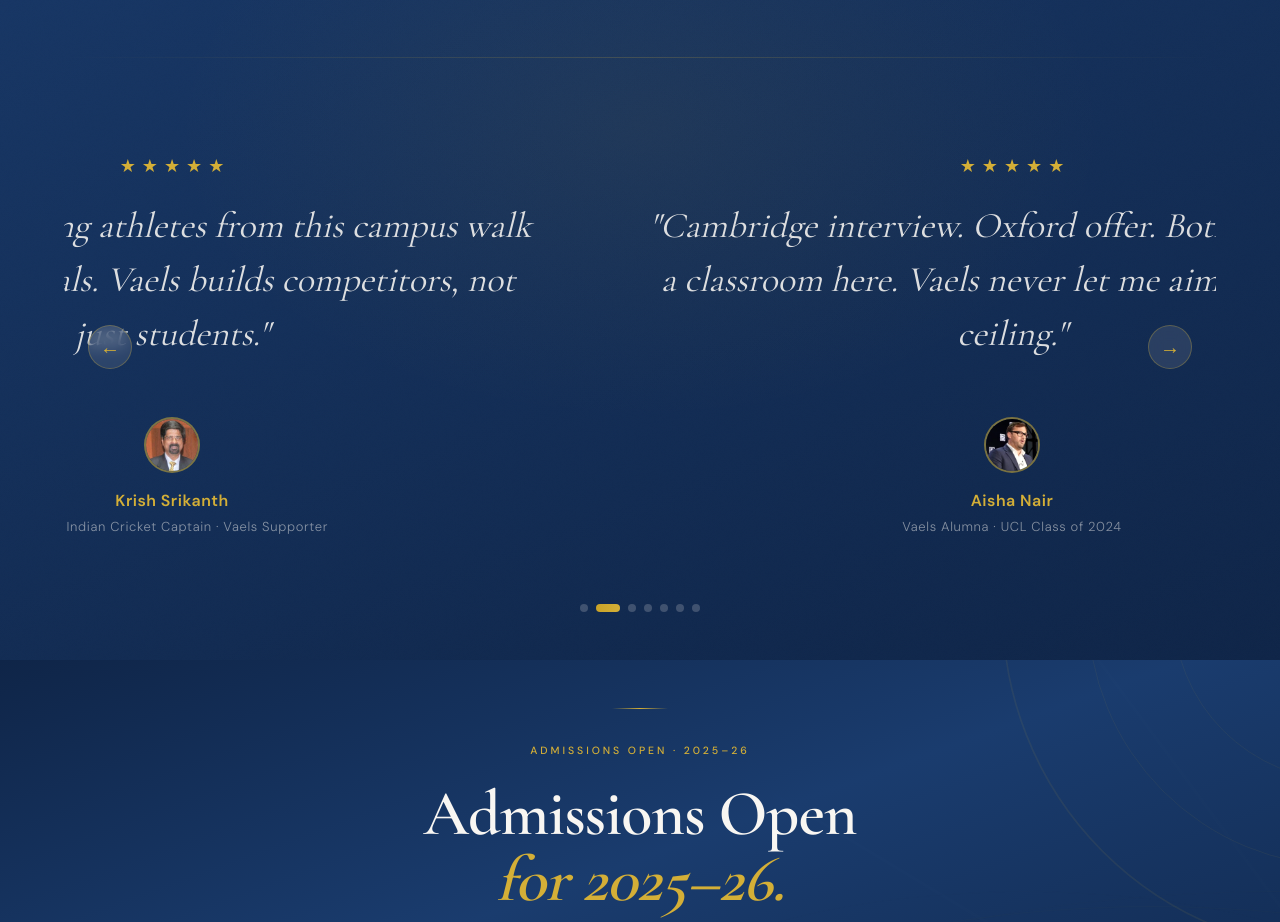
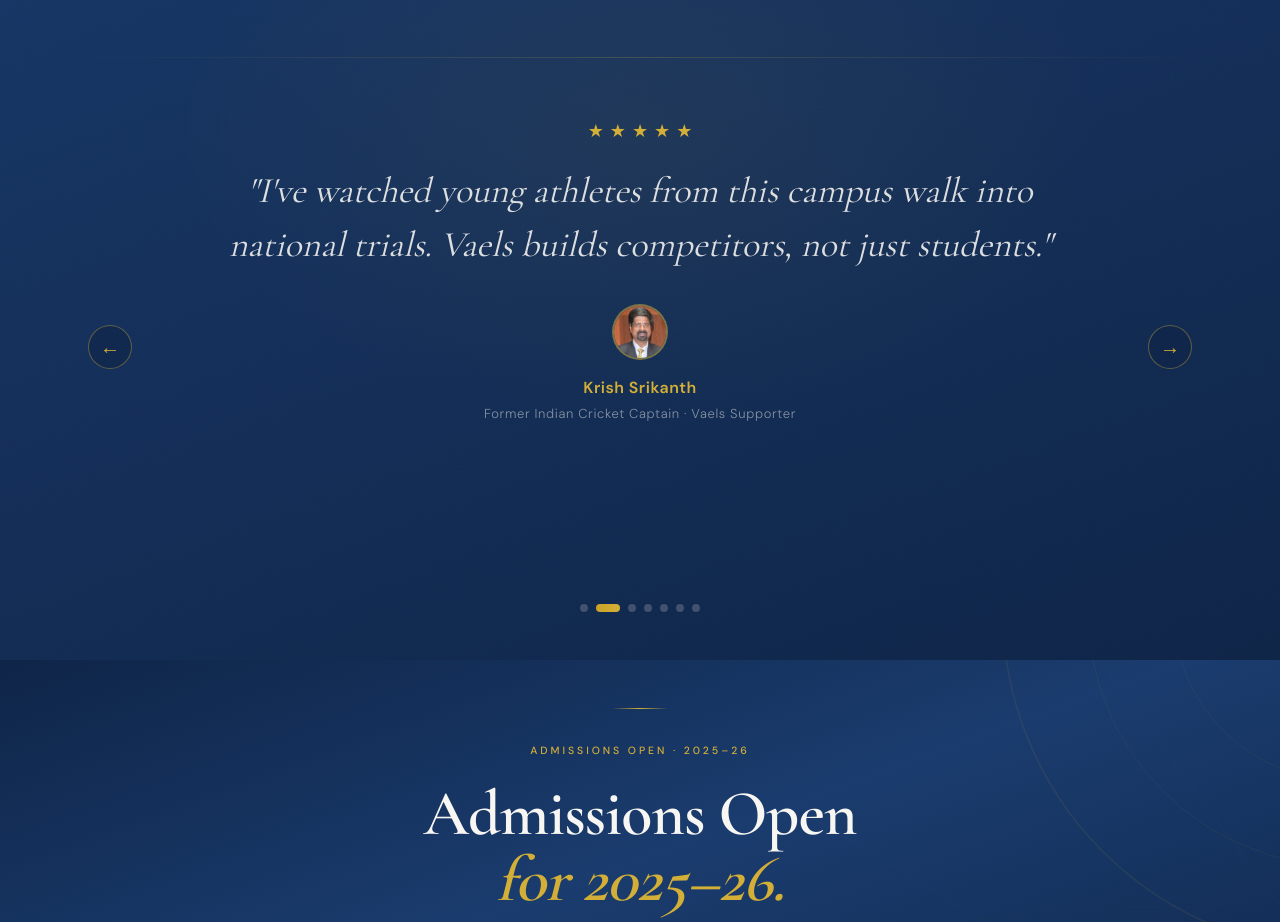
Before and after one commit to rahuldk1105/Vaels_International_School, a Next.js app: page / in a window 1280 px wide. Shown: the part 8560-9482 px from the top of the page. Built offline with nearby package versions, Linux system fonts and the light colour scheme.

Commit message:
auto-commit for 3051a8ed-5e07-4c7b-8e91-90f5117be9ce

```diff
--- a/components/SocialProofSection.tsx
+++ b/components/SocialProofSection.tsx
@@ -279,19 +279,7 @@ export default function SocialProofSection() {
           aria-hidden="true"
         />
 
-        <motion.div
-          ref={carouselRef}
-          initial={{ opacity: 0 }}
-          animate={carouselInView ? { opacity: 1 } : {}}
-          transition={{ duration: 0.8, ease: [0.22, 1, 0.36, 1], delay: 0.3 }}
-          style={{
-            position: 'relative',
-            overflow: 'hidden',
-            minHeight: 'clamp(350px, 45vw, 450px)',
-            display: 'flex',
-            alignItems: 'center',
-          }}
-        >
+        <div style={{ position: 'relative', overflow: 'hidden', minHeight: 'clamp(350px, 45vw, 450px)' }}>
           <button
             onClick={goToPrev}
             style={{
@@ -302,15 +290,13 @@ export default function SocialProofSection() {
               width: '44px',
               height: '44px',
               borderRadius: '50%',
-              border: '1.5px solid rgba(212, 175, 55, 0.3)',
-              background: 'rgba(248, 246, 242, 0.1)',
-              backdropFilter: 'blur(8px)',
+              border: '1.5px solid rgba(212, 175, 55, 0.4)',
+              background: 'rgba(15, 37, 72, 0.6)',
               display: 'flex',
               alignItems: 'center',
               justifyContent: 'center',
               cursor: 'pointer',
               zIndex: 10,
-              transition: 'all 0.3s ease',
               color: '#D4AF37',
               fontSize: '20px',
             }}
@@ -329,15 +315,13 @@ export default function SocialProofSection() {
               width: '44px',
               height: '44px',
               borderRadius: '50%',
-              border: '1.5px solid rgba(212, 175, 55, 0.3)',
-              background: 'rgba(248, 246, 242, 0.1)',
-              backdropFilter: 'blur(8px)',
+              border: '1.5px solid rgba(212, 175, 55, 0.4)',
+              background: 'rgba(15, 37, 72, 0.6)',
               display: 'flex',
               alignItems: 'center',
               justifyContent: 'center',
               cursor: 'pointer',
               zIndex: 10,
-              transition: 'all 0.3s ease',
               color: '#D4AF37',
               fontSize: '20px',
             }}
@@ -348,11 +332,12 @@ export default function SocialProofSection() {
 
           <div style={{
             display: 'flex',
-            transition: 'transform 500ms cubic-bezier(0.22, 1, 0.36, 1)',
+            width: '100%',
+            willChange: 'transform',
             transform: `translateX(-${currentIndex * 100}%)`,
-            width: '100%',
+            transition: 'transform 380ms ease-out',
           }}>
-            {SUPPORTING.map((t, i) => (
+            {SUPPORTING.map((t) => (
               <div
                 key={t.name}
                 style={{
@@ -362,9 +347,7 @@ export default function SocialProofSection() {
                   flexDirection: 'column',
                   alignItems: 'center',
                   textAlign: 'center',
-                  maxWidth: '840px',
-                  margin: '0 auto',
-                  padding: '0 clamp(24px, 4vw, 64px)',
+                  padding: '0 clamp(64px, 8vw, 96px)',
                 }}
               >
                 <div style={{ display: 'flex', gap: '6px', marginBottom: '24px' }}>
@@ -386,7 +369,8 @@ export default function SocialProofSection() {
                   fontWeight: 400,
                   color: 'rgba(248, 246, 242, 0.88)',
                   lineHeight: 1.5,
-                  margin: '0 0 32px 0',
+                  margin: 0,
+                  maxWidth: '840px',
                 }}>
                   "{t.quote}"
                 </p>
@@ -396,7 +380,7 @@ export default function SocialProofSection() {
                   flexDirection: 'column',
                   alignItems: 'center',
                   gap: '16px',
-                  marginTop: '24px',
+                  marginTop: '32px',
                 }}>
                   <div style={{
                     width: '56px',
@@ -434,7 +418,7 @@ export default function SocialProofSection() {
               </div>
             ))}
           </div>
-        </motion.div>
+        </div>
 
         <div style={{
           display: 'flex',
```
